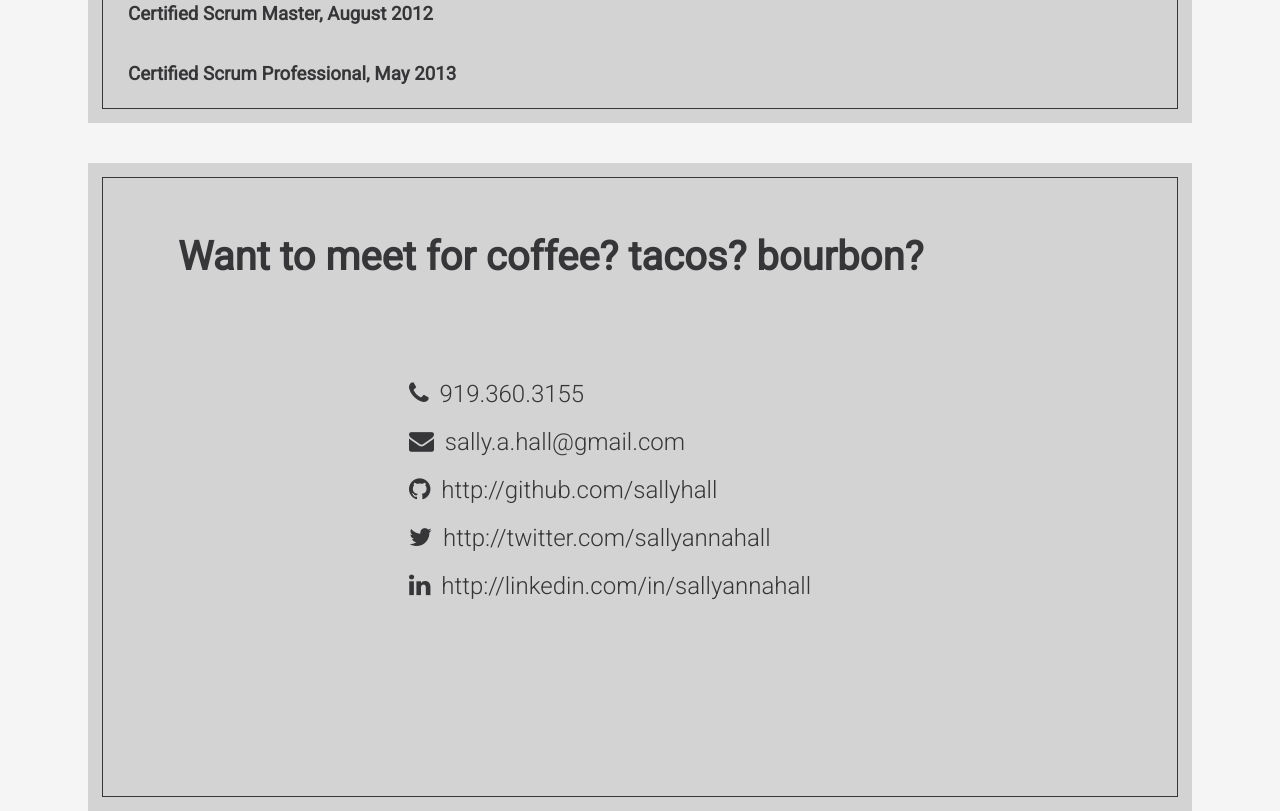
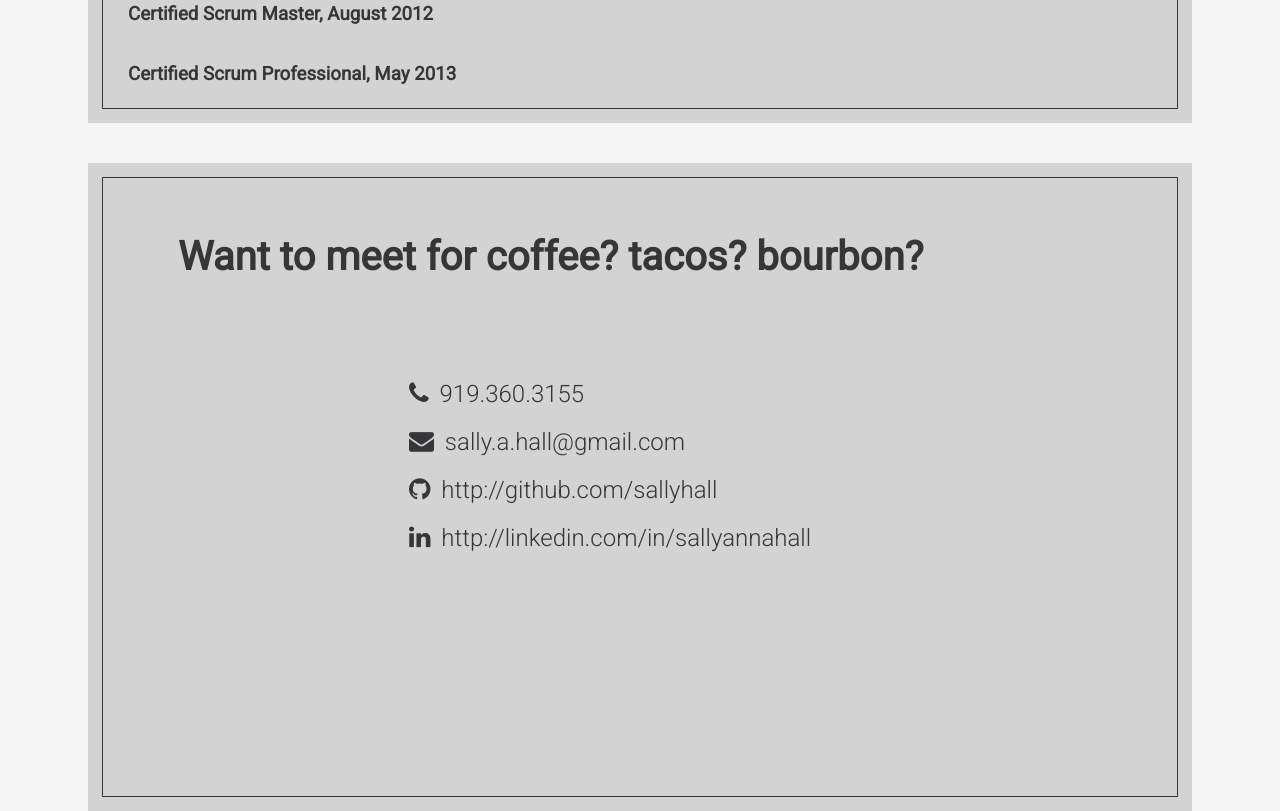
Before and after one commit to sallyhall/sallyhall.github.io, a plain HTML site: page index.html in a window 1280 px wide. Shown: the part 6250-7061 px from the top of the page. Drawn offline with nearby package versions, Linux system fonts and the light colour scheme.

Commit message:
remove twitter

```diff
--- a/index.html
+++ b/index.html
@@ -305,7 +305,6 @@
         <a href="tel:+9193603155"><i class="fa fa-phone"></i>  <span class="lrgWidth">919.360.3155</span></a>
         <a href="mailto:sally.a.hall@gmail.com?Subject=Let's work together" target="_top"><i class="fa fa-envelope"></i>  <span class="lrgWidth">sally.a.hall@gmail.com</span></a>
         <a href="http://github.com/sallyhall/" target = "_blank"><i class="fa fa-github"></i>  <span class="lrgWidth">http://github.com/sallyhall</span></a>
-        <a href="http://twitter.com/sallyannahall/" target = "_blank"><i class="fa fa-twitter"></i>  <span class="lrgWidth">http://twitter.com/sallyannahall</span></a>
         <a href="http://linkedin.com/in/sallyannahall/" target = "_blank"><i class="fa fa-linkedin"></i>  <span class="lrgWidth">http://linkedin.com/in/sallyannahall</span></a>
       </div>
     </div>
```
